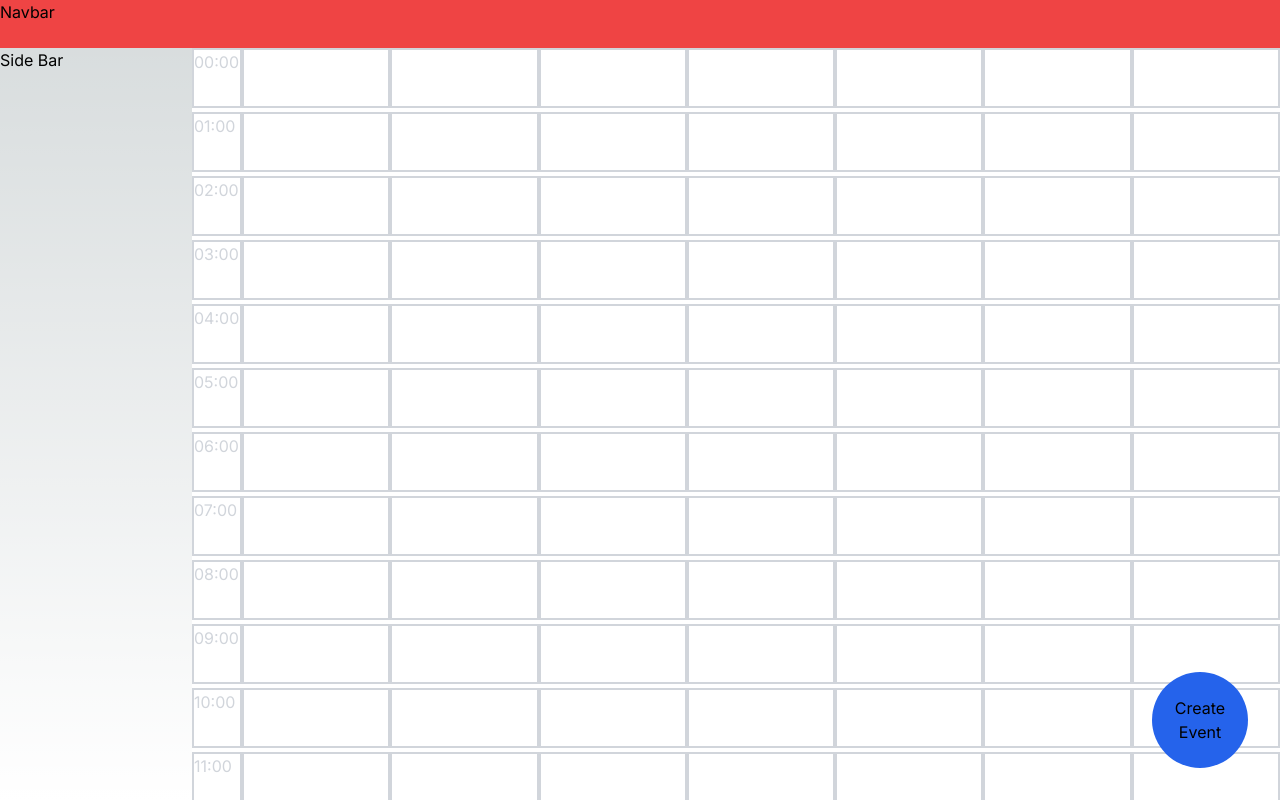
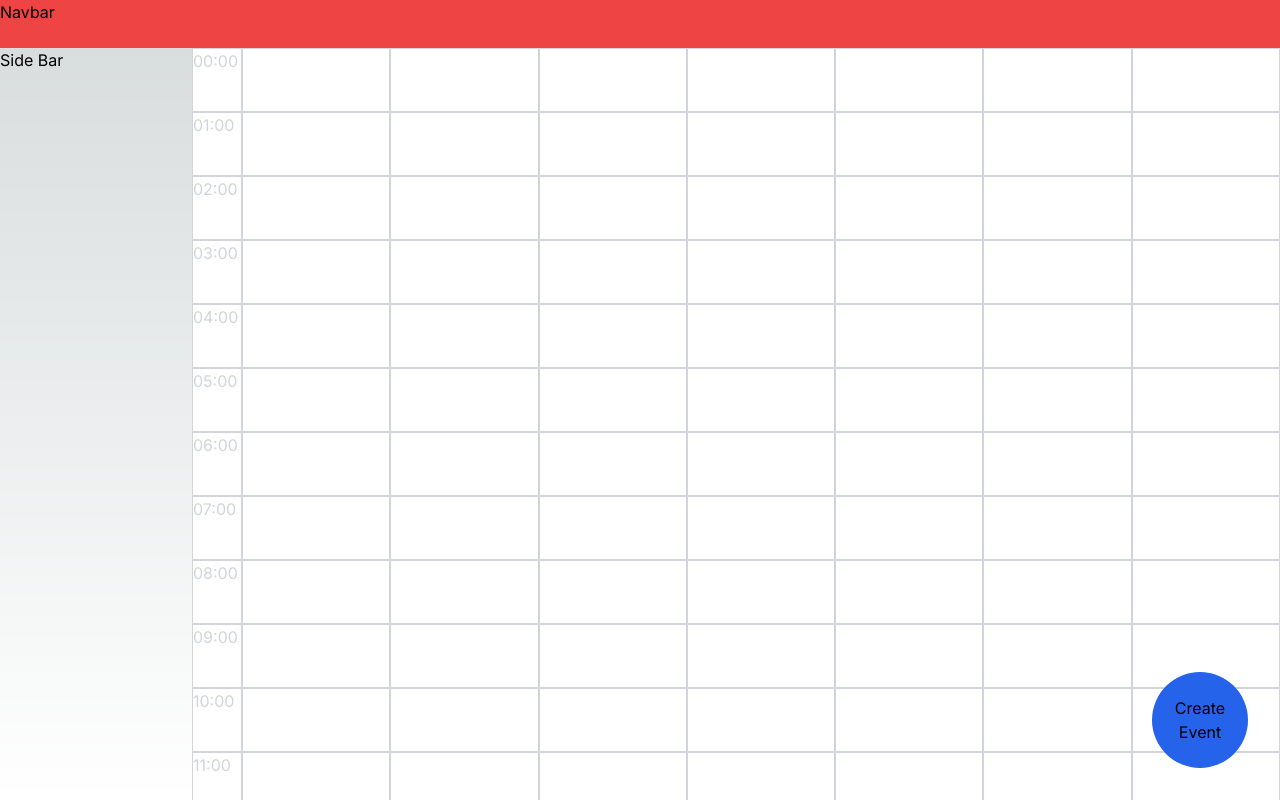
Before and after one commit to lucasduartesobreira/CalendarForge, a Next.js app: page / in a window 1280 px wide. Built offline with nearby package versions, Linux system fonts and the light colour scheme.

Commit message:
fix(calendar): remove gaps between calendar rows and col

```diff
--- a/app/components/calendar/calendarWeek.tsx
+++ b/app/components/calendar/calendarWeek.tsx
@@ -27,7 +27,7 @@ const SquareBG = ({
   style?: string;
 }) => {
   return (
-    <div className={`${style} border-2 border-gray-300 h-[60px]`}>
+    <div className={`${style} border-[0.5px] border-gray-300 h-[64px]`}>
       {childrens}
     </div>
   );
```
